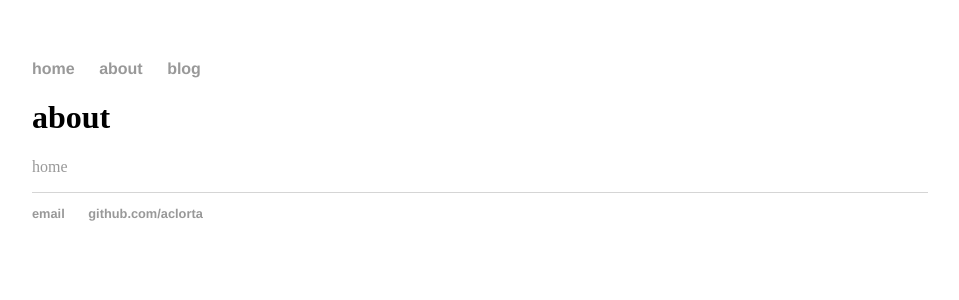
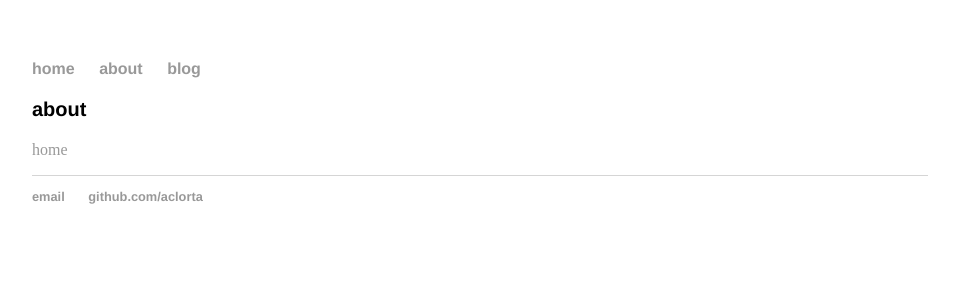
Before and after one commit to aclorta/aclorta.github.io, a Jekyll site: the page built from about/index.html, in a window 1280 px wide. Shown: the top 300 px of the page, without its empty margins (160-1119 px from the left). Built offline with Jekyll 4.4.1, drawn with Linux system fonts in a browser that asks for light colours.

Commit message:
tweak size

```diff
--- a/about/index.html
+++ b/about/index.html
@@ -3,6 +3,6 @@ layout: default
 title: Adam Lorta
 ---
 <div class="blurb">
-    <h1>about</h1>
+    <h3>about</h3>
     <p><a href="/">home</a></p>
 </div><!-- /.blurb -->
```
